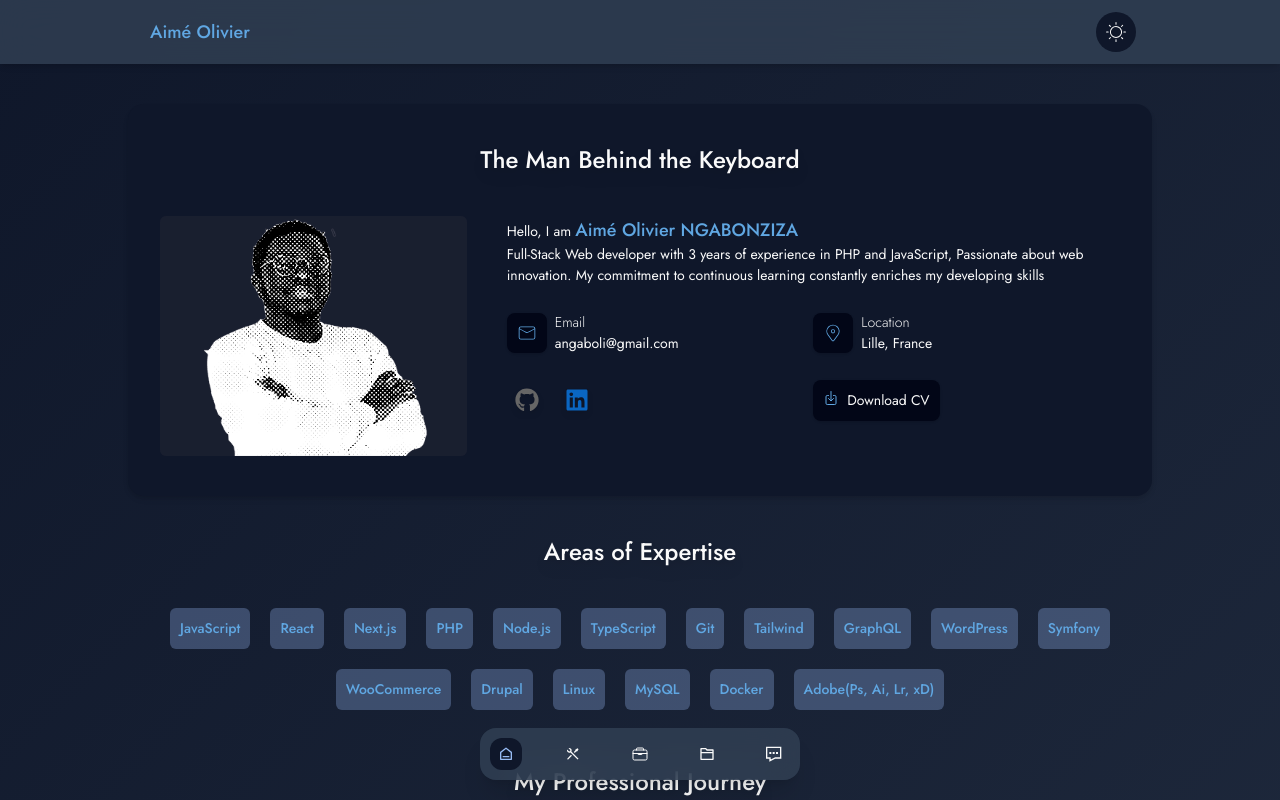
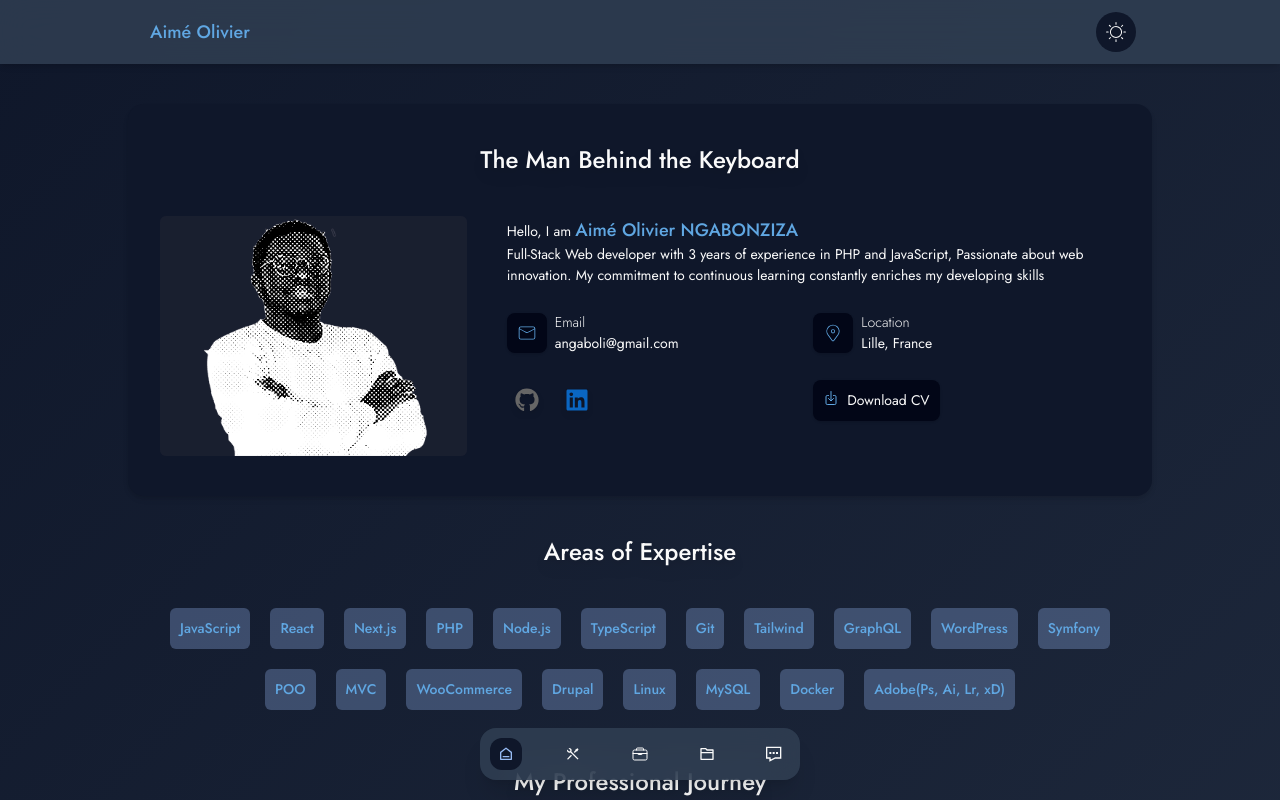
Before and after one commit to angaboli/portfolio, a Next.js app: page / in a window 1280 px wide. Shown: the top 800 px of the page. Built offline with nearby package versions, Linux system fonts and the light colour scheme.

Commit message:
maj cv, skills data

```diff
--- a/data/skillsData.js
+++ b/data/skillsData.js
@@ -57,30 +57,40 @@ export const skillsData = [
   {
     id: 12,
     icon: '',
-    label: "WooCommerce",
+    label: "POO",
   },
   {
     id: 13,
     icon: '',
-    label: "Drupal",
+    label: "MVC",
   },
   {
     id: 14,
     icon: '',
+    label: "WooCommerce",
+  },
+  {
+    id: 15,
+    icon: '',
+    label: "Drupal",
+  },
+  {
+    id: 16,
+    icon: '',
     label: "Linux",
   },
   {
-    id: 14,
+    id: 17,
     icon: '',
     label: "MySQL",
   },
   {
-    id: 15,
+    id: 18,
     icon: '',
     label: "Docker",
   },
   {
-    id: 16,
+    id: 19,
     icon: '',
     label: "Adobe(Ps, Ai, Lr, xD)",
   },
```
Also changed, not shown: 1 other file (tests, documents, lock files or other folders).
